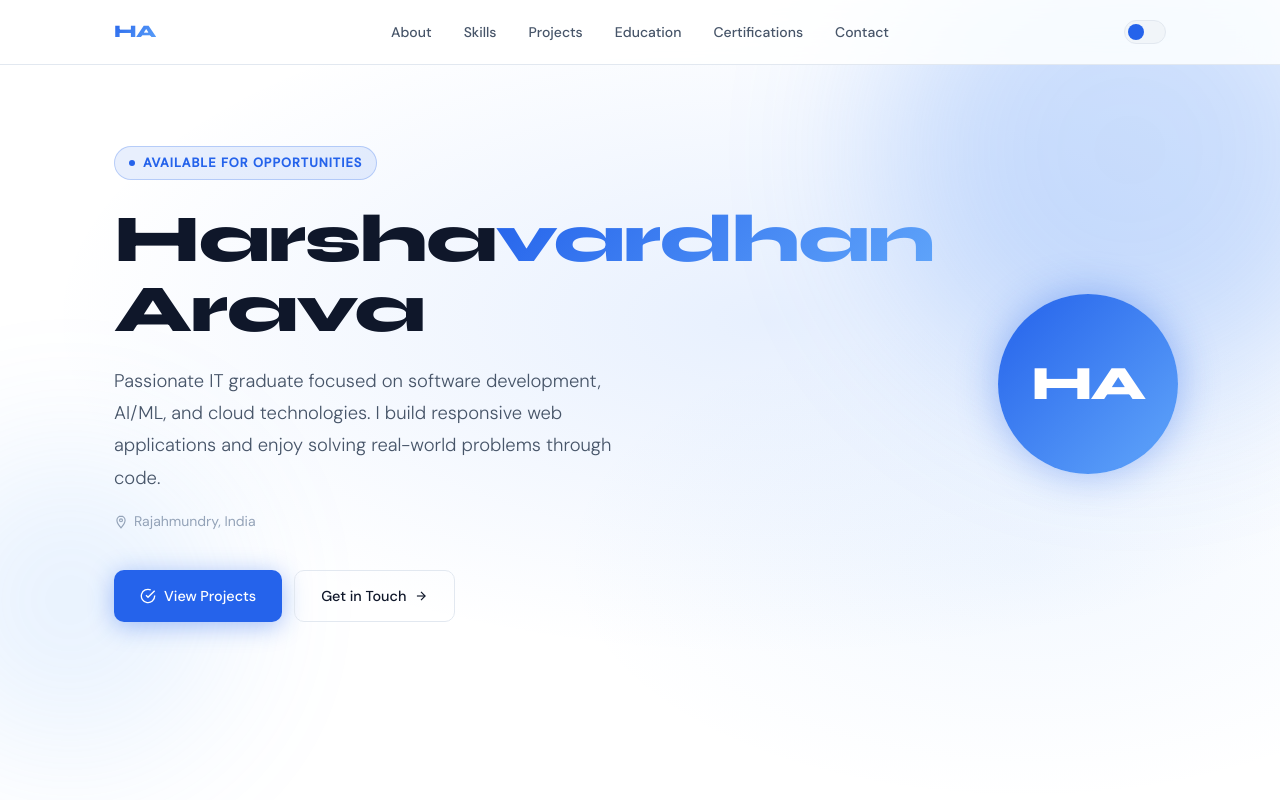
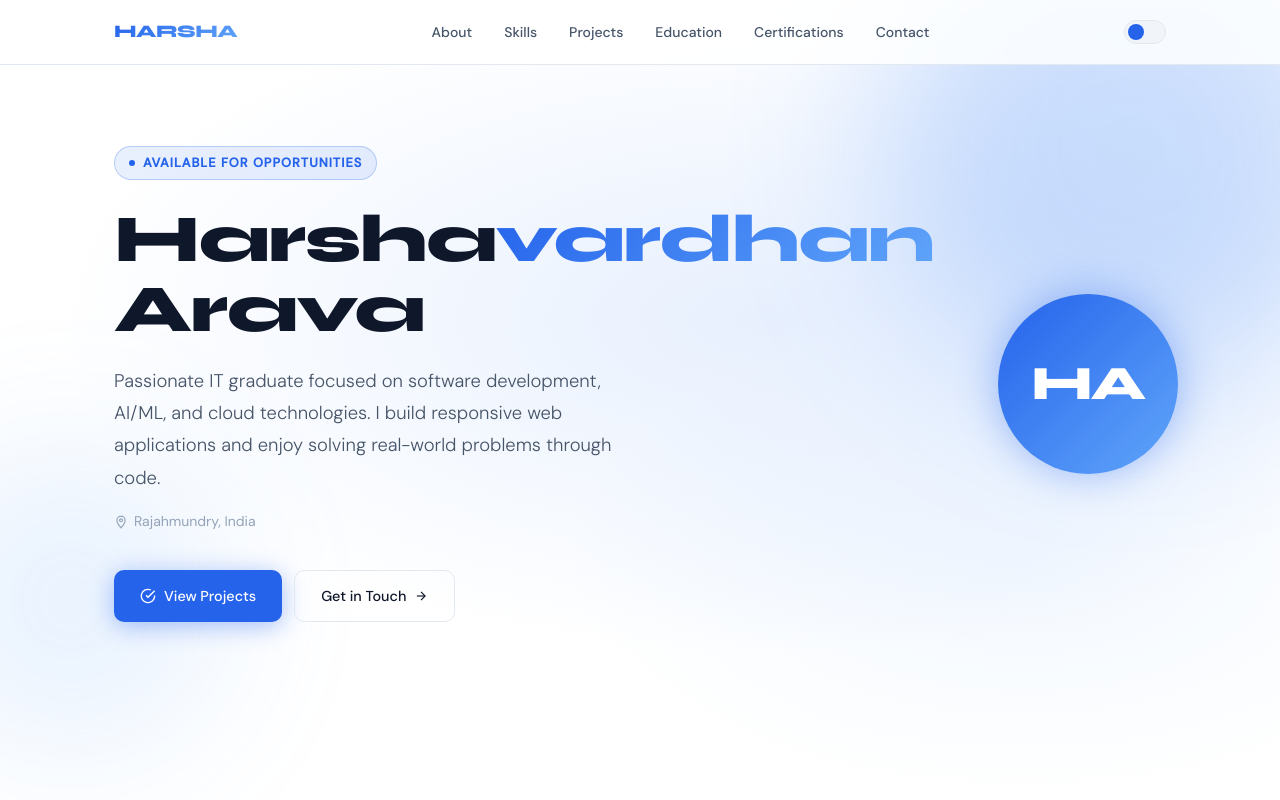
Before and after one commit to harsha7740/Portfolio, a plain HTML site: page index.html in a window 1280 px wide. Shown: the top 800 px of the page. Drawn offline with Linux system fonts and the light colour scheme.

Commit message:
Update index.html

```diff
--- a/index.html
+++ b/index.html
@@ -568,7 +568,7 @@
   <!-- ── NAV ── -->
   <nav id="navbar">
     <div class="nav-inner">
-      <div class="nav-logo">HA</div>
+      <div class="nav-logo">HARSHA</div>
       <ul class="nav-links">
         <li><a href="#about">About</a></li>
         <li><a href="#skills">Skills</a></li>
```
